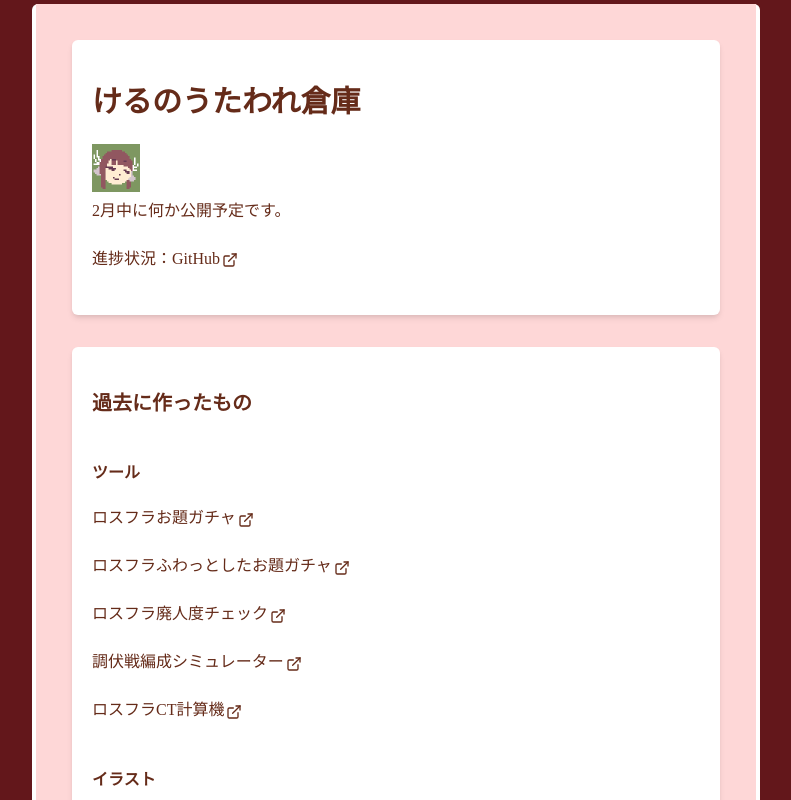
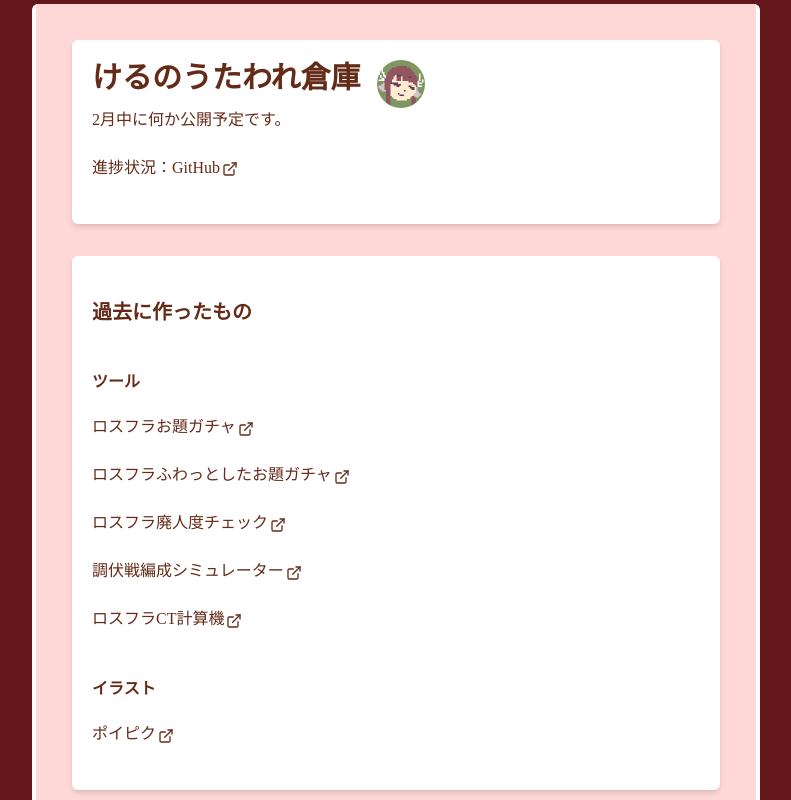
Before and after one commit to keru-u/my-site, a Next.js app: page / in a window 1280 px wide. Shown: the top 800 px of the page, without its empty margins (244-1035 px from the left). Built offline with nearby package versions, Linux system fonts and the light colour scheme; a web font is replaced by a local one.

Commit message:
画像の位置が気に食わないけど暫定

```diff
--- a/components/SiteTopStatus.tsx
+++ b/components/SiteTopStatus.tsx
@@ -1,5 +1,4 @@
-import Image from 'next/image'
-import { Heading, Box, Text } from '@chakra-ui/react'
+import { Flex, Image, Box, Text } from '@chakra-ui/react'
 
 import { Work } from './Work'
 import { HeadingEx } from './HeadingEx'
@@ -13,8 +12,16 @@ export const SiteTopStatus = ({ title, currentStatus }: SiteTopStatusProps) => {
   return (
     <>
       <Box m={8} bg="white" borderRadius="md" p={5} shadow="md">
-        <HeadingEx size="lg" title={title} />
-        <Image src="/images/avatar.svg" width={48} height={48} alt="My avatar" />
+        <Flex>
+          <HeadingEx size="lg" title={title} />
+          <Image
+            src="/images/avatar.svg"
+            alt="My avatar"
+            boxSize="48px"
+            borderRadius="full"
+            ml="4"
+          />
+        </Flex>
         <Text fontSize="md">
           {currentStatus}
           <br />
```
